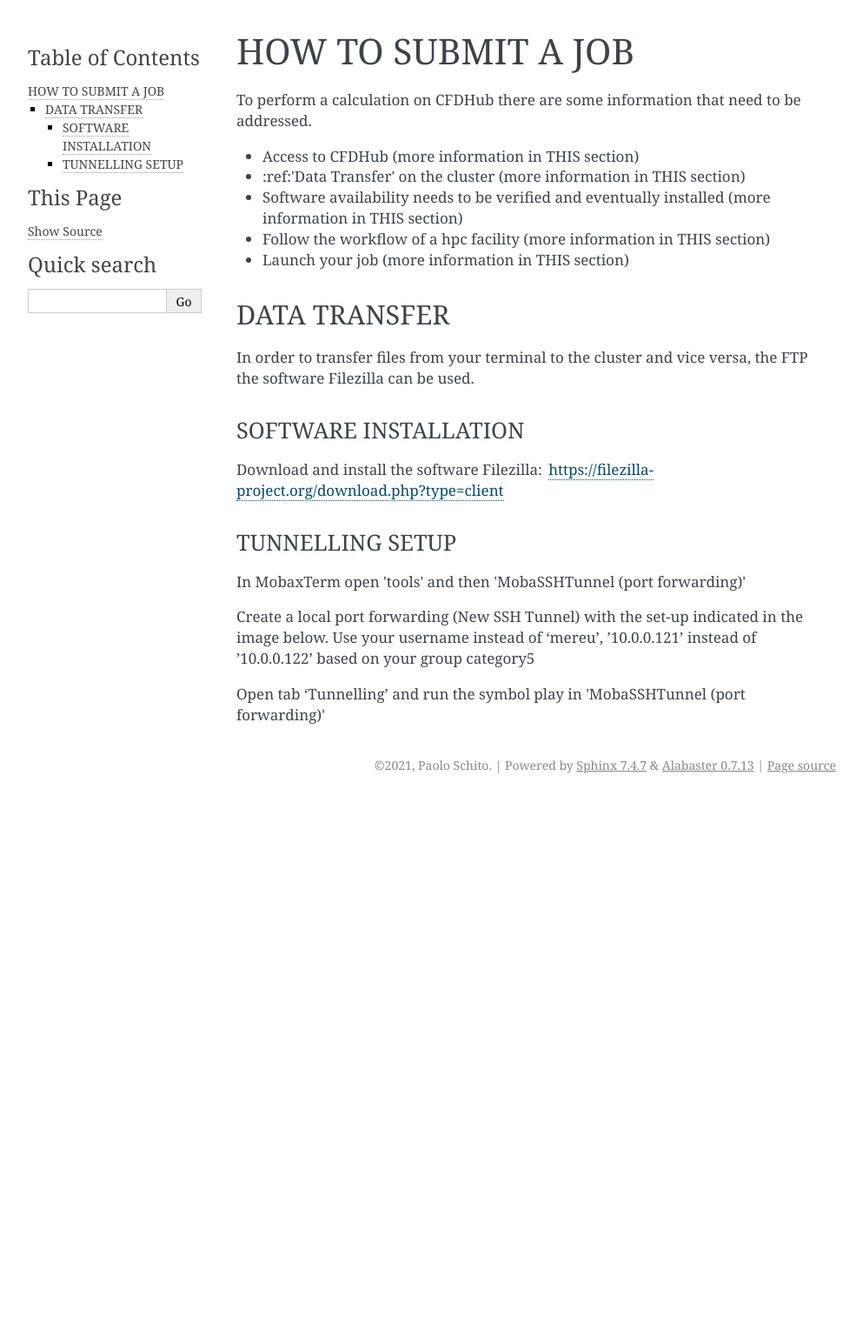
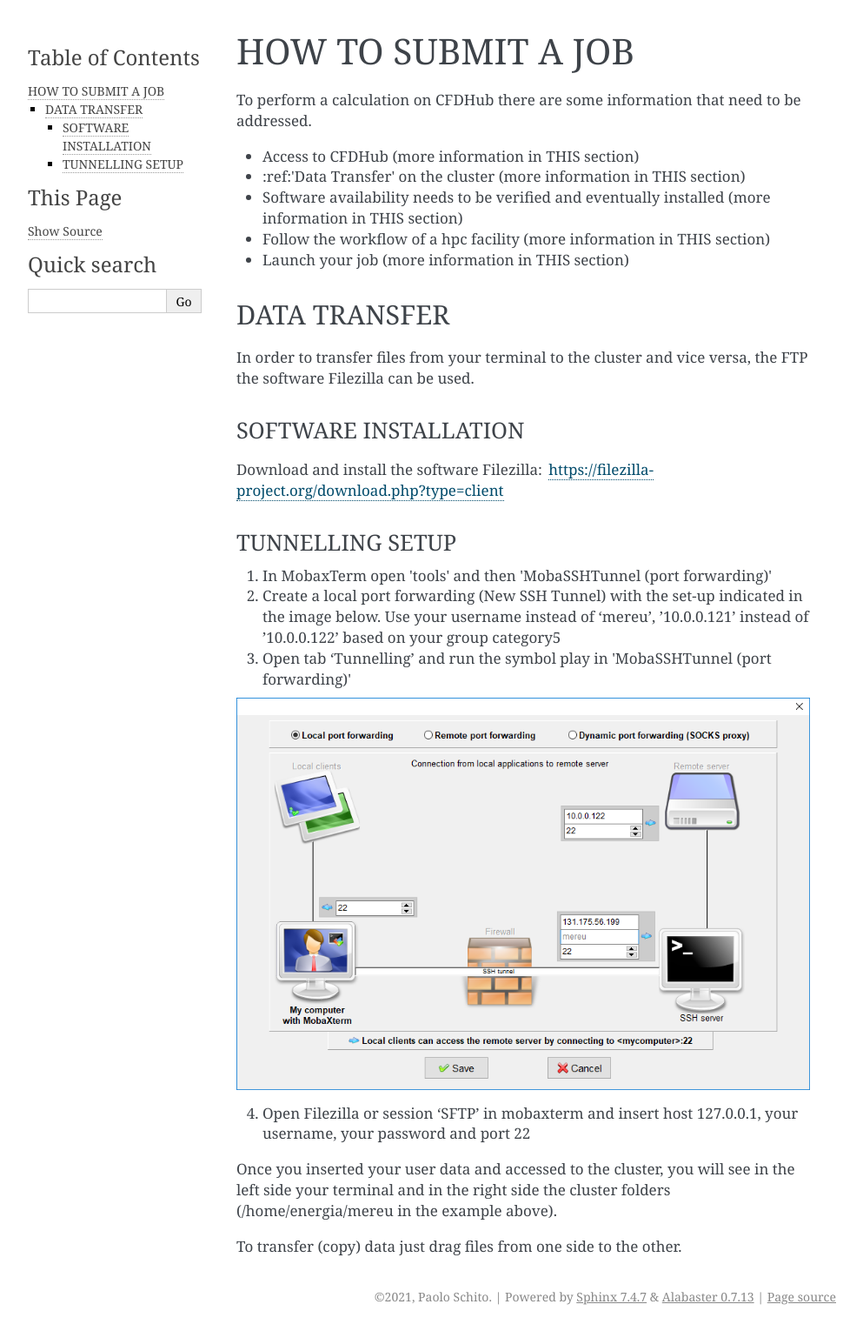
Before and after one commit to pschito/prova, a Sphinx documentation site: the page built from docs/HowToSubmitAJob.rst, in a window 1280 px wide. Shown: the whole page at 87% size, without its empty margins (148-1141 px from the left). Built offline with Sphinx 7.4.7, drawn with Linux system fonts in a browser that asks for light colours; before the commit the page ends 919 px from its top, so only the background shows below that.

Commit message:
Update HowToSubmitAJob.rst

```diff
--- a/docs/HowToSubmitAJob.rst
+++ b/docs/HowToSubmitAJob.rst
@@ -26,8 +26,16 @@ ___________________
 TUNNELLING SETUP
 ___________________
 
-In MobaxTerm open 'tools' and then 'MobaSSHTunnel (port forwarding)'
+1. In MobaxTerm open 'tools' and then 'MobaSSHTunnel (port forwarding)'
 
-Create a local port forwarding (New SSH Tunnel) with the set-up indicated in the image below. Use your username instead of ‘mereu’, ’10.0.0.121’ instead of ’10.0.0.122’ based on your group category5
+2. Create a local port forwarding (New SSH Tunnel) with the set-up indicated in the image below. Use your username instead of ‘mereu’, ’10.0.0.121’ instead of ’10.0.0.122’ based on your group category5
 
-Open tab ‘Tunnelling’ and run the symbol play in 'MobaSSHTunnel (port forwarding)'
+3. Open tab ‘Tunnelling’ and run the symbol play in 'MobaSSHTunnel (port forwarding)'
+
+.. image:: images/MobaTunnelling.png
+
+4. Open Filezilla or session ‘SFTP’ in mobaxterm and insert host 127.0.0.1, your username, your password and port 22
+
+Once you inserted your user data and accessed to the cluster, you will see in the left side your terminal and in the right side the cluster folders (/home/energia/mereu in the example above).
+
+To transfer (copy) data just drag files from one side to the other.
```
